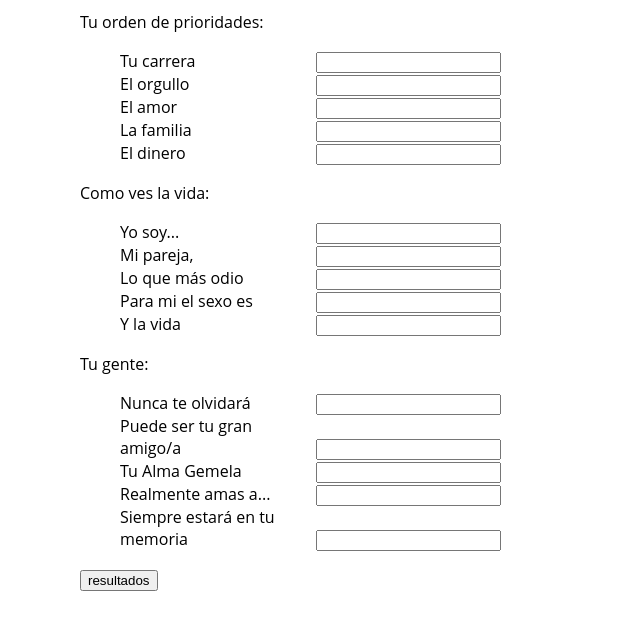
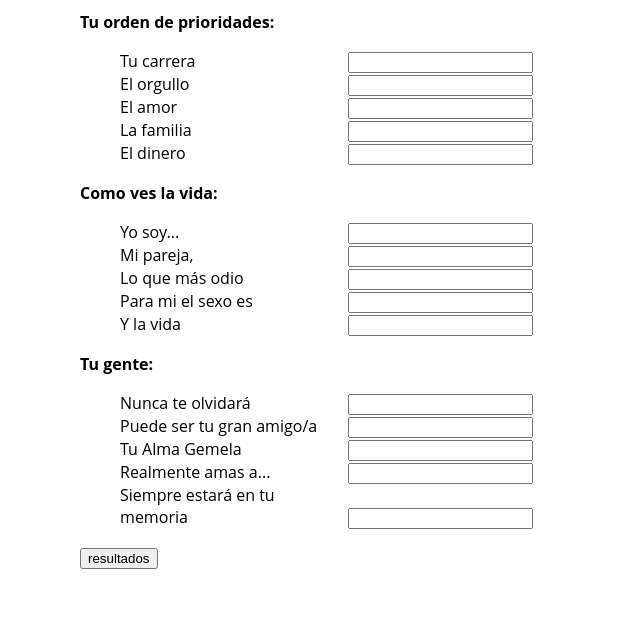
Before and after one commit to Pablo5936/testjs, a plain HTML site: page index.html in a window 1280 px wide. Both pictures are taken after a click on the button "resultados". Shown: the part 40-670 px from the top of the page, without its empty margins (0-640 px from the left). Drawn offline with Linux system fonts and the light colour scheme.

Commit message:
Add files via upload

```diff
--- a/index.html
+++ b/index.html
@@ -24,7 +24,7 @@
 
     span {
       display: inline-block;
-      width: 12em;
+      width: 14em;
     }
 
     label {
@@ -65,25 +65,26 @@
   <script>
     function calcularTest() {
       document.getElementById("p1").innerHTML = "Tu orden de prioridades:";
+      document.getElementById("p1").style.fontWeight = "bold";
       document.getElementById("vaca").innerHTML = "Tu carrera";
       document.getElementById("tigre").innerHTML = "El orgullo";
       document.getElementById("oveja").innerHTML = "El amor";
       document.getElementById("caballo").innerHTML = "La familia";
       document.getElementById("mono").innerHTML = "El dinero";
       document.getElementById("p2").innerHTML = "Como ves la vida:";
+      document.getElementById("p2").style.fontWeight = "bold";
       document.getElementById("perro").innerHTML = "Yo soy...";
       document.getElementById("gato").innerHTML = "Mi pareja,";
       document.getElementById("rata").innerHTML = "Lo que más odio";
       document.getElementById("cafe").innerHTML = "Para mi el sexo es";
       document.getElementById("mar").innerHTML = "Y la vida";
       document.getElementById("p3").innerHTML = "Tu gente:";
+      document.getElementById("p3").style.fontWeight = "bold";
       document.getElementById("amarillo").innerHTML = "Nunca te olvidará";
       document.getElementById("naranja").innerHTML = "Puede ser tu gran amigo/a";
       document.getElementById("blanco").innerHTML = "Tu Alma Gemela";
       document.getElementById("rojo").innerHTML = "Realmente amas a...";
       document.getElementById("verde").innerHTML = "Siempre estará en tu memoria";
-
-
     }
   </script>
 
```
